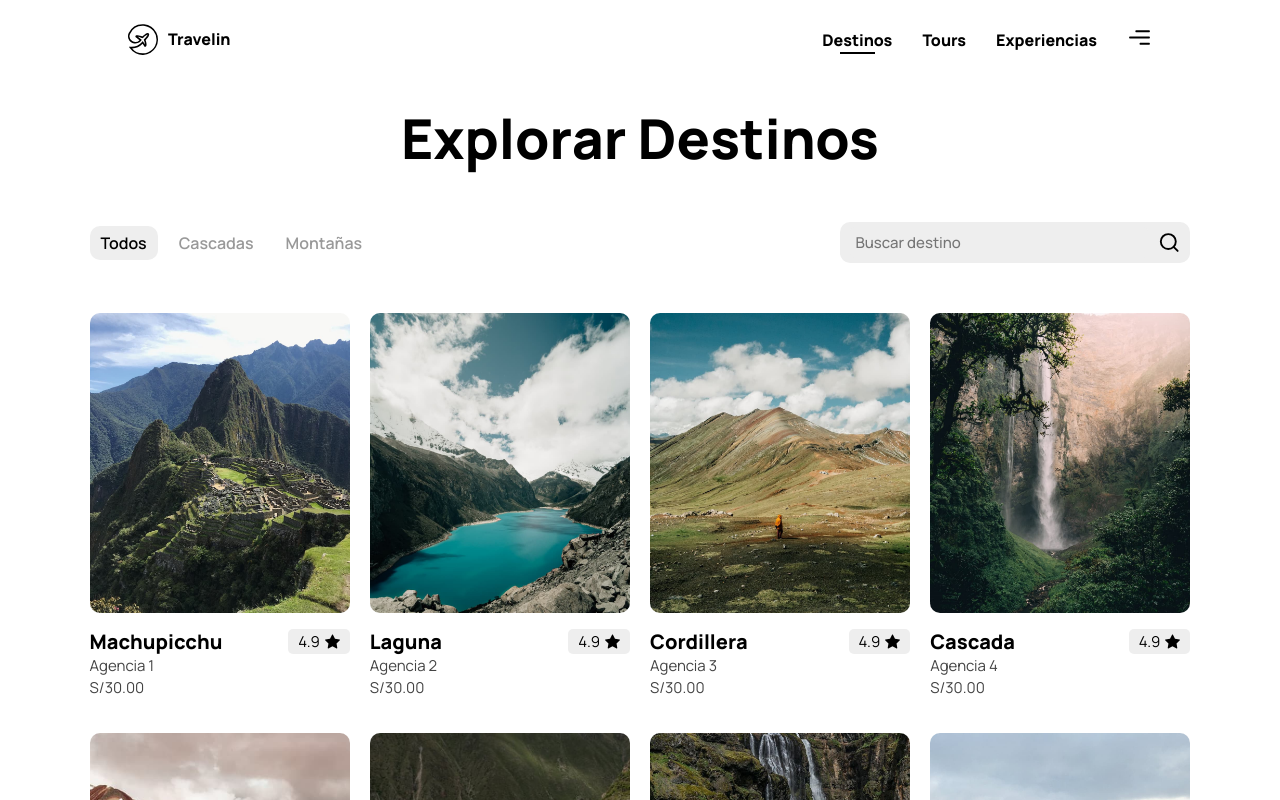
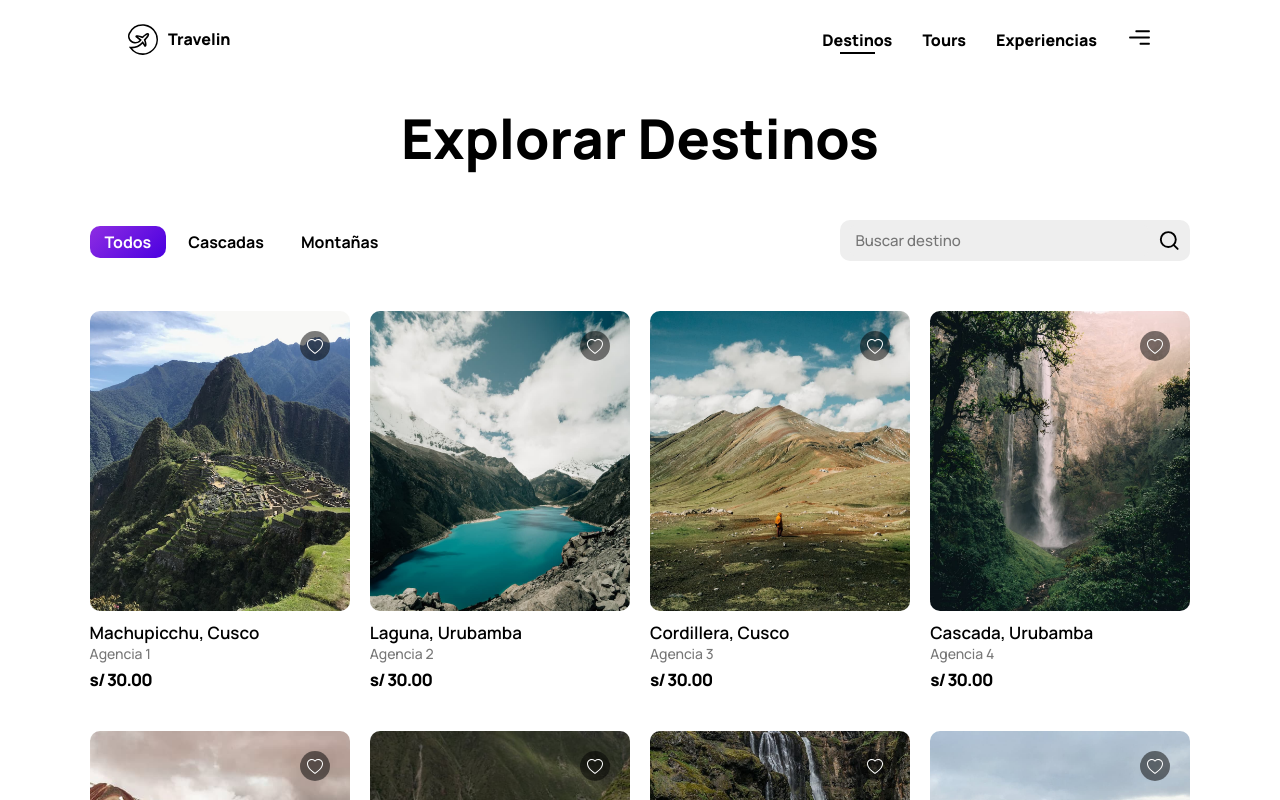
Before and after one commit to nilsondream/travelin-v2-website, a React (Create React App) app: page /destinos in a window 1280 px wide. Shown: the top 800 px of the page. Built offline with nearby package versions, Linux system fonts and the light colour scheme.

Commit message:
home styled

```diff
--- a/src/assets/data/destinos.js
+++ b/src/assets/data/destinos.js
@@ -19,8 +19,8 @@ const destinos = [
         category: 'Cultural',
         agency: 'Agencia 1',
         slug_agency: 'agencia-1',
-        price: 'S/30.00',
-        rating: '4.9',
+        price: '30.00',
+        rating: '5',
         img: MachupicchuImg,
     },
     {
@@ -31,8 +31,8 @@ const destinos = [
         category: 'Naturaleza',
         agency: 'Agencia 2',
         slug_agency: 'agencia-2',
-        price: 'S/30.00',
-        rating: '4.9',
+        price: '30.00',
+        rating: '5',
         img: LagunaImg,
     },
     {
@@ -43,8 +43,8 @@ const destinos = [
         category: 'Montaña',
         agency: 'Agencia 3',
         slug_agency: 'agencia-3',
-        price: 'S/30.00',
-        rating: '4.9',
+        price: '30.00',
+        rating: '5',
         img: CordilleraImg,
     },
     {
@@ -55,8 +55,8 @@ const destinos = [
         category: 'Cascada',
         agency: 'Agencia 4',
         slug_agency: 'agencia-4',
-        price: 'S/30.00',
-        rating: '4.9',
+        price: '30.00',
+        rating: '5',
         img: CascadaImg,
     },
     {
@@ -67,8 +67,8 @@ const destinos = [
         category: 'Montaña',
         agency: 'Agencia 5',
         slug_agency: 'agencia-5',
-        price: 'S/30.00',
-        rating: '4.9',
+        price: '30.00',
+        rating: '5',
         img: MountainImg,
     },
     {
@@ -79,8 +79,8 @@ const destinos = [
         category: 'Montaña',
         agency: 'Agencia 6',
         slug_agency: 'agencia-6',
-        price: 'S/30.00',
-        rating: '4.9',
+        price: '30.00',
+        rating: '5',
         img: OllantaytamboImg,
     },
     {
@@ -91,8 +91,8 @@ const destinos = [
         category: 'Cascada',
         agency: 'Agencia 7',
         slug_agency: 'agencia-7',
-        price: 'S/30.00',
-        rating: '4.9',
+        price: '30.00',
+        rating: '5',
         img: Cascada2Img,
     },
     {
@@ -102,8 +102,8 @@ const destinos = [
         place: 'Cusco',
         agency: 'Agencia 8',
         slug_agency: 'agencia-8',
-        price: 'S/30.00',
-        rating: '4.9',
+        price: '30.00',
+        rating: '5',
         img: CerroImg,
     },
 ];
--- a/src/components/Categories/DestinationItem.jsx
+++ b/src/components/Categories/DestinationItem.jsx
@@ -1,23 +1,25 @@
 import React from 'react'
 import { Link } from 'react-router-dom'
-import { BsStarFill } from "react-icons/bs";
+import { BsHeart } from 'react-icons/bs';
 
-const DestinationItem = ({ id, slug, name, slug_agency, agency, price, rating, img }) => {
+const DestinationItem = ({ id, slug, name, place, slug_agency, agency, price, img }) => {
     return (
         <>
             <Link to={`/${slug_agency}/${slug}`}>
-                <div className="destino-item" key={id}>
-                    <div className="destino-img">
+                <div className='destino-item' key={id}>
+                    <div className='destino-img'>
                         <img src={img} alt={name} />
+                        <span><BsHeart /></span>
                     </div>
-                    <div className="destino-data">
-                        <div className="data-top">
-                            <h2>{name}</h2>
-                            <p>{rating} <BsStarFill /></p>
+                    <div className='destino-data'>
+                        <div className='data-top'>
+                            <p>{name}, {place}</p>
                         </div>
-                        <div className="data-bottom">
+                        <div className='data-center'>
                             <p>{agency}</p>
-                            <span>{price}</span>
+                        </div>
+                        <div className='data-bottom'>
+                            <p>s/ {price}</p>
                         </div>
                     </div>
                 </div>
--- a/src/components/Categories/StyledCategories.scss
+++ b/src/components/Categories/StyledCategories.scss
@@ -2,22 +2,23 @@
     padding: 50px 7vw;
     display: grid;
     grid-template-columns: repeat(4, 1fr);
-    gap: 20px;
+    gap: 30px 20px;
 
     .destino-item {
         cursor: pointer;
         //position: relative;
         //border-radius: 10px;
+        //background: #fff;
         //border: 1px solid #ddd;
-        transition: .3s ease-in-out;
-        //padding: 5px;
-        //width: 285px;
+        //transition: .3s ease-in-out;
+        //padding: 10px;
 
         .destino-img {
             width: 100%;
             border-radius: 10px;
             overflow: hidden;
             height: 300px;
+            position: relative;
 
             img {
                 width: 100%;
@@ -26,49 +27,57 @@
                 transition: .3s ease-in-out;
                 z-index: 1;
             }
+
+            span {
+                position: absolute;
+                z-index: 2;
+                top: 0;
+                right: 0;
+                padding-top: 2.5px;
+                margin: 20px;
+                height: 30px;
+                width: 30px;
+                border-radius: 50px;
+                background: rgba(0, 0, 0, 0.5);
+                display: flex;
+                align-items: center;
+                justify-content: center;
+
+                svg {
+                    color: #fff;
+                }
+            }
         }
 
         .destino-data {
             //color: #fff;
             width: 100%;
-            padding: 15px 0;
+            padding: 10px 0px;
             display: flex;
             flex-direction: column;
 
             .data-top {
-                display: flex;
-                justify-content: space-between;
-                align-items: center;
-                gap: 10px;
+                p {
+                    font-size: 17px;
+                    font-weight: 600;
+                }
+            }
 
-                h2 {
-                    font-size: 20px;
-                    font-weight: 800;
-                }
-
+            .data-center {
                 p {
-                    display: flex;
-                    align-items: center;
-                    font-size: 15px;
-                    gap: 5px;
-                    padding: 2px 10px;
-                    background: #eee;
-                    border-radius: 5px;
-                    //color: #fff;
-                    //border: 1px solid #ddd;
-
-                    svg {
-                        font-size: 15px;
-                    }
+                    font-size: 14px;
+                    font-weight: 500;
+                    color: #777;
                 }
             }
 
             .data-bottom {
+                margin-top: 5px;
 
-                p, span{
-                    font-size: 15px;
-                    color: #444;
-                    //font-weight: 600;
+                p {
+                    letter-spacing: -1px;
+                    font-weight: 800;
+                    font-size: 17px;
                 }
             }
         }
@@ -81,8 +90,7 @@
 
         /*&:hover {
             transition: .3s ease-in-out;
-            transform: translatey(-7px);
-            box-shadow: 0.5px 0.5px 30px rgba(0, 0, 0, 0.2);
+            transform: translatey(-5px);
         }*/
     }
 }
--- a/src/components/HomeComponents/Activities.jsx
+++ b/src/components/HomeComponents/Activities.jsx
@@ -25,13 +25,16 @@ const Activities = () => {
     return (
         <>
             <div className='activities-home'>
-                <h1 ref={titleactivitiesref}>Actividades que podrás realizar en grupo con tus amigos</h1>
+                <div className='activities-title' ref={titleactivitiesref}>
+                    <h1>Actividades que podrás realizar en grupo con tus amigos</h1>
+                    <p>Busca y sugiere las mejoras rutas para ti, anímate a ser el arquitecto de tus propias aventuras.</p>
+                </div>
                 <div className='activities-grid'>
                     <div className='activities-item' ref={activitiesref1}>
                         <img src={img1} alt='' />
                         <div className='item-data'>
                             <h1>Rutas<br />Campings<br />Fogatas<br />Comida local</h1>
-                            <NavLink to={'/tours'}><button className='btn-styled-3'>Explorar tours</button></NavLink>
+                            <NavLink to={'/tours'}><button className='btn-styled-2'>Explorar tours</button></NavLink>
                         </div>
                     </div>
 
--- a/src/components/HomeComponents/Recomend.jsx
+++ b/src/components/HomeComponents/Recomend.jsx
@@ -4,6 +4,7 @@ import ScrollTrigger from 'gsap/ScrollTrigger';
 import { Splide, SplideSlide } from '@splidejs/react-splide'
 import '@splidejs/splide/dist/css/splide.min.css'
 import { MdOutlinePlace } from 'react-icons/md';
+import { FaAngleRight } from 'react-icons/fa';
 import destinos from '../../assets/data/destinos'
 import Gradient from '../Gradient';
 import './StyledHomeComponents.scss'
@@ -24,23 +25,23 @@ const Recomend = () => {
 
     return (
         <>
-            <div className='destinos-home'>
+            <div className='recomend-home'>
                 <div className='recomend-title' ref={titlerecomendref}>
                     <div className='title-grid'>
                         <h1>Destinos más recomendados</h1>
-                        <NavLink to={'/destinos'}>Ver todo</NavLink>
+                        <NavLink to={'/destinos'}><span>Ver todo<FaAngleRight /></span></NavLink>
                     </div>
                     <p>Explora precios, califíca la experiencia del viaje, recomienda los mismos y más.</p>
                 </div>
-                <div className='destinos-content' ref={recomendref}>
+                <div className='recomend-content' ref={recomendref}>
                     <Splide options={{ perPage: 4, perMove: 1, breakpoints: { 640: { perPage: 1, gap: 20 } }, arrows: false, pagination: false, gap: 16, type: 'loop', autoplay: true }}>
                         {destinos.map((destino, index) => {
                             return (
                                 <SplideSlide key={index}>
-                                    <div className='destino-item'>
+                                    <div className='recomend-item'>
                                         <img src={destino.img} alt={destino.name} />
                                         <Gradient />
-                                        <div className='destino-data'>
+                                        <div className='recomend-data'>
                                             <h2>{destino.name}</h2>
                                             <p><MdOutlinePlace />{destino.place}</p>
                                         </div>
--- a/src/components/Tabs/StyledTab.css
+++ b/src/components/Tabs/StyledTab.css
@@ -5,24 +5,26 @@
 .tab-list-item {
     cursor: pointer;
     display: inline-block;
-    color: #999999;
-    font-weight: 600;
+    color: #000;
+    font-weight: 700;
     border-radius: 10px;
-    margin-right: 10px;
-    padding: 5px 10px;
-    border: 1px solid transparent;
-    transition: .3s all ease;
+    margin-right: 7px;
+    padding: 5px 15px;
+    transition: .3s ease;
 }
 
 .tab-list-item:hover {
-    color: #000;
-    transition: .3s all ease;
+    background: #eee;
+    transition: .3s ease;
 }
 
 .tab-list-active {
-    color: #000;
-    background: #eee;
-    /*border: 1px solid #ddd;*/
+    color: #fff;
+    background: linear-gradient(135deg, #8E2DE2, #4A00E0);
+}
+
+.tab-list-active:hover {
+    background: linear-gradient(135deg, #8E2DE2, #4A00E0);
 }
 
 @media (max-width: 600px) {
--- a/src/pages/Home/StyledHome.scss
+++ b/src/pages/Home/StyledHome.scss
@@ -75,7 +75,7 @@
             }
 
             .landing-bottom {
-                padding: 0 20px 70px 20px;
+                padding: 0 20px 35px 20px;
 
                 a {
                     display: none;
```
Also changed, not shown: src/components/HomeComponents/StyledHomeComponents.scss (+64 -13 lines).
